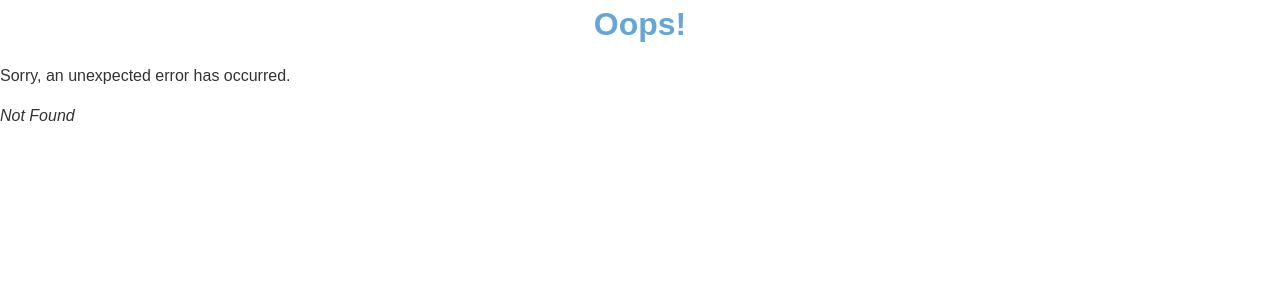
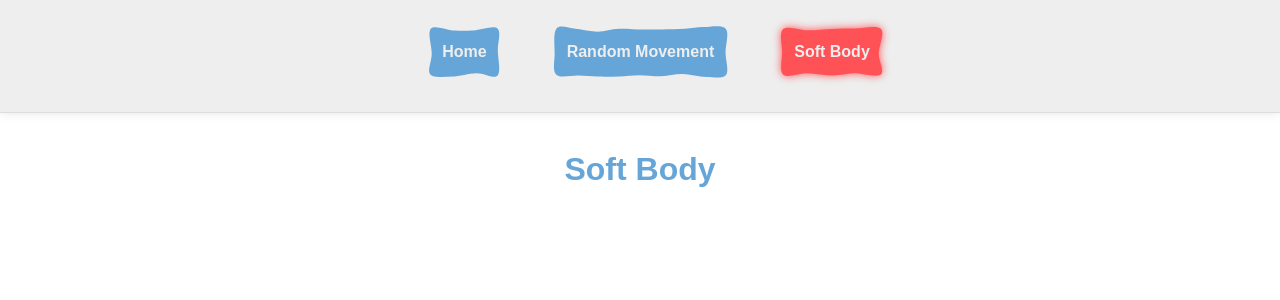
Before and after one commit to BajcarM/blob-generating, a React (Vite) app: page /blob-generating/soft-body in a window 1280 px wide. Before the commit this address had no page. Shown: the top 300 px of the page. Built offline with nearby package versions, Linux system fonts and the light colour scheme.

Commit message:
fixed routes for gh pages

```diff
--- a/src/components/navigation/Navigation.tsx
+++ b/src/components/navigation/Navigation.tsx
@@ -1,21 +1,20 @@
 import { css, styled } from '@stitches/react'
 import { NavLink } from 'react-router-dom'
 import { BlobSvgProps, BlobSvg } from '../BlobSvg'
-import useMeasure from '../../hooks/useMeasure'
 import useMeasureArray from '../../hooks/useMeasureArray'
 import { useState } from 'react'
 
 const NAVIGATION_LINKS = [
   {
-    to: '/',
+    to: '/blob-generating/',
     text: 'Home',
   },
   {
-    to: '/random-movement',
+    to: '/blob-generating/random-movement',
     text: 'Random Movement',
   },
   {
-    to: '/soft-body',
+    to: '/blob-generating/soft-body',
     text: 'Soft Body',
   },
 ]
--- a/src/index.css
+++ b/src/index.css
@@ -28,6 +28,10 @@ body {
   font-size: 16px;
   line-height: 1.5;
   color: #333;
+
+  @media (prefers-color-scheme: dark) {
+    color: #eee;
+  }
 }
 
 h1,
--- a/src/main.tsx
+++ b/src/main.tsx
@@ -10,7 +10,7 @@ import SoftBody from './routes/soft-body/index.tsx'
 
 const router = createBrowserRouter([
   {
-    path: '/',
+    path: '/blob-generating/',
     element: <Root />,
     errorElement: <ErrorPage />,
     children: [
@@ -19,11 +19,11 @@ const router = createBrowserRouter([
         element: <Home />,
       },
       {
-        path: '/random-movement',
+        path: 'random-movement',
         element: <RandomMovement />,
       },
       {
-        path: '/soft-body',
+        path: 'soft-body',
         element: <SoftBody />,
       },
     ],
--- a/vite.config.ts
+++ b/vite.config.ts
@@ -3,6 +3,6 @@ import react from '@vitejs/plugin-react'
 
 // https://vitejs.dev/config/
 export default defineConfig({
-  base: '/',
+  base: '/blob-generating/',
   plugins: [react()],
 })
```
